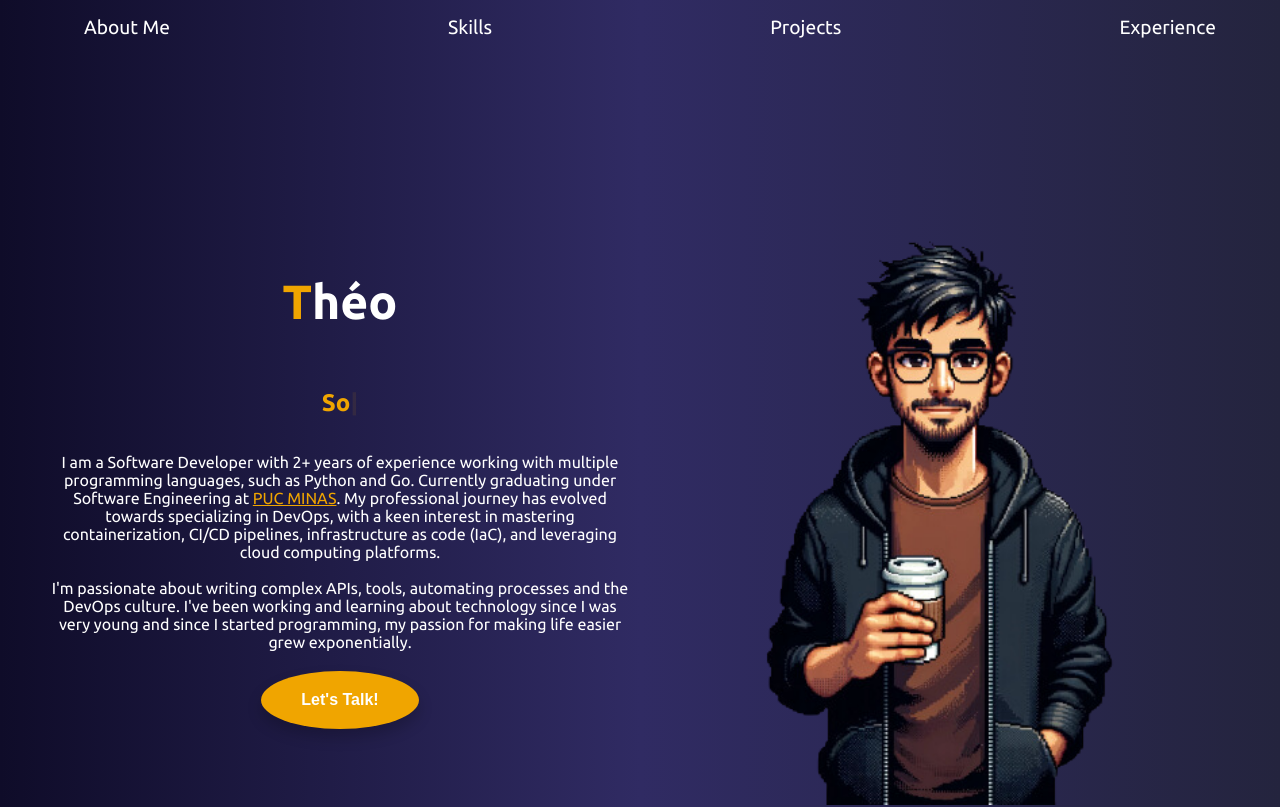
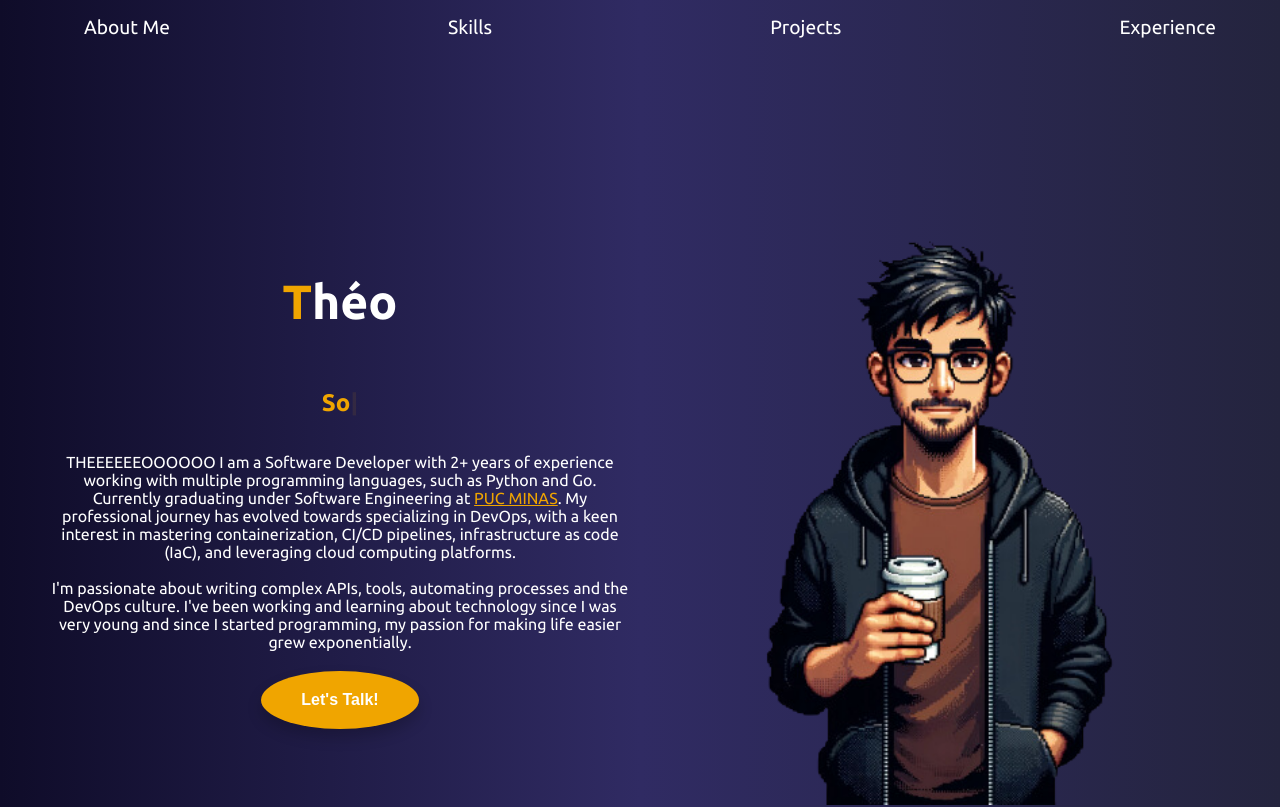
Before and after one commit to ReformedTheo/portfolio, a React (Create React App) app: page / in a window 1280 px wide. Shown: the top 807 px of the page. Built offline with nearby package versions, Linux system fonts and the light colour scheme.

Commit message:
testing the CI/CD

```diff
--- a/src/App.js
+++ b/src/App.js
@@ -69,6 +69,8 @@ const AboutMe = () => (
         />
       </div>
       <p className="description">
+
+        THEEEEEEOOOOOO
         I am a Software Developer with 2+ years of experience working with
         multiple programming languages, such as Python and Go. Currently
         graduating under Software Engineering at{" "}
```
